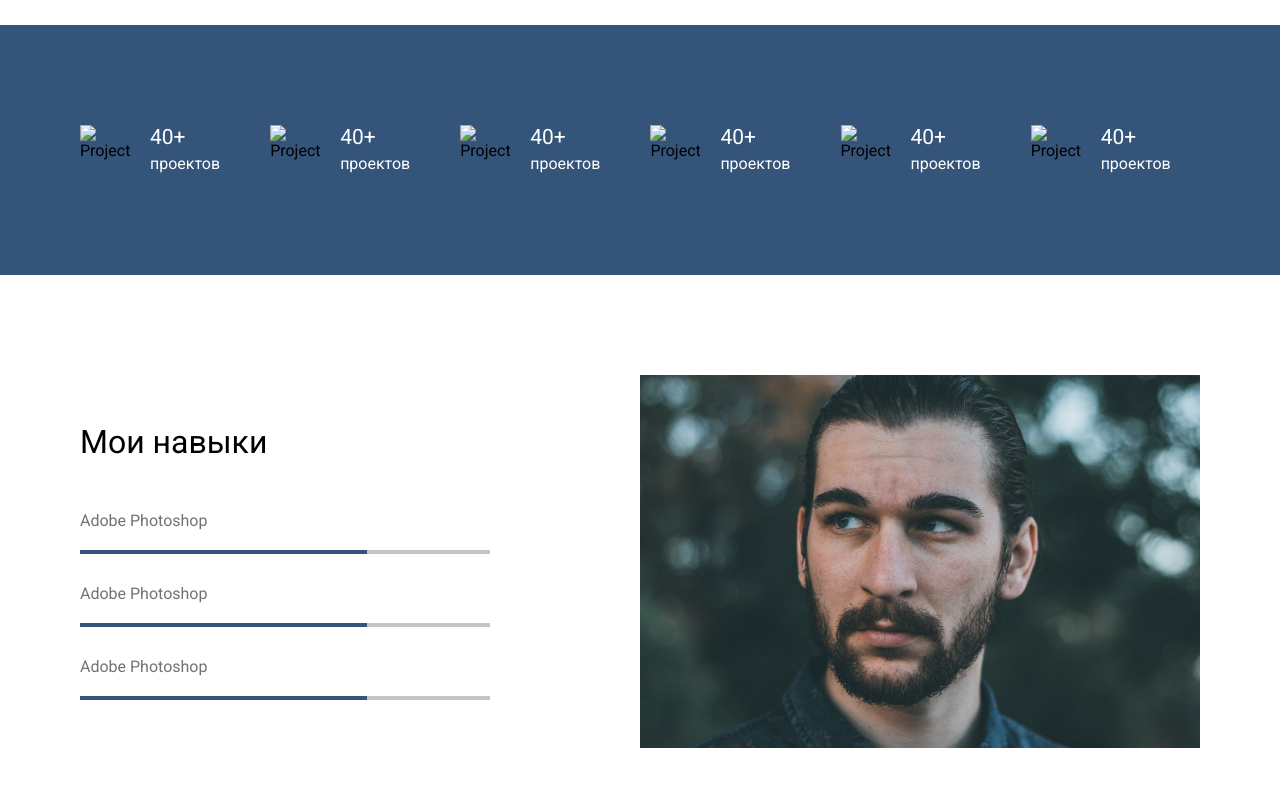
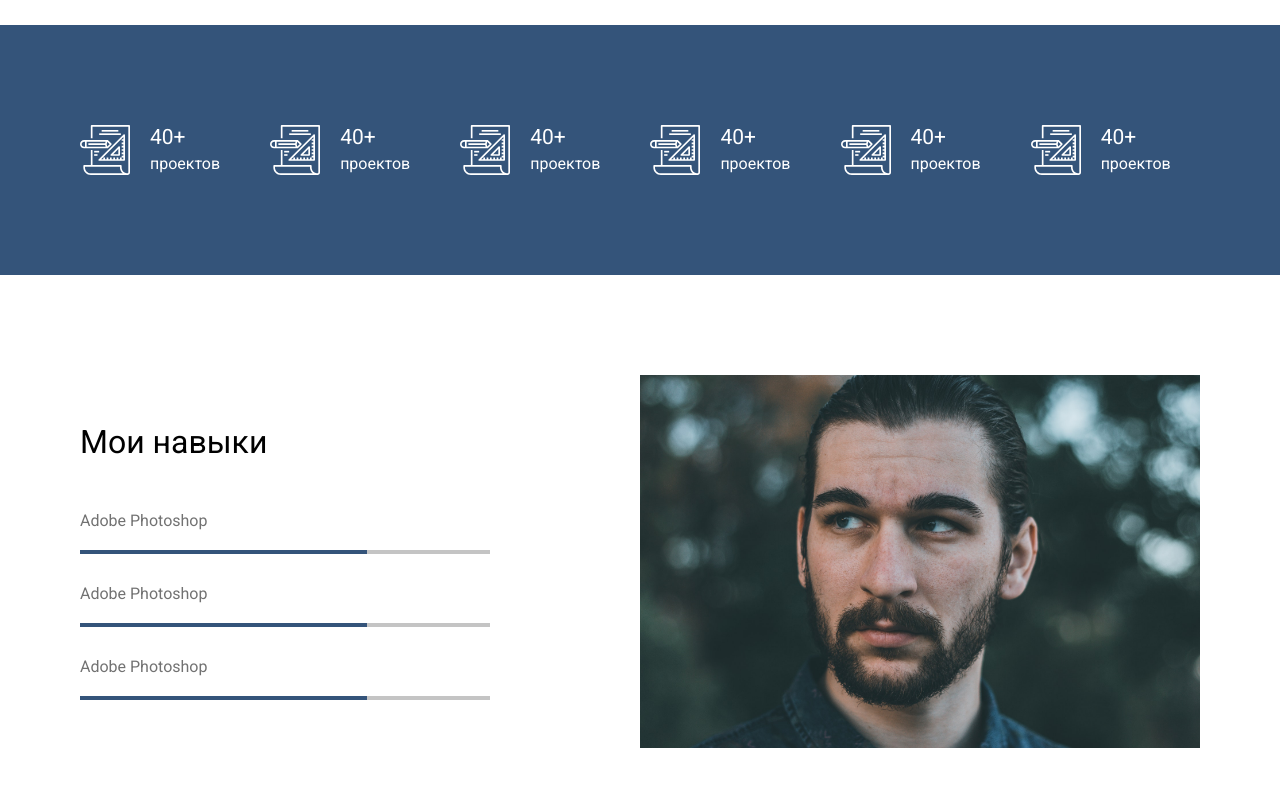
Before and after one commit to xTarazTwilightForever/university_Project_Template_Porfolio, a plain HTML site: page index.html in a window 1280 px wide. Shown: the part 1080-1880 px from the top of the page. Drawn offline with Linux system fonts and the light colour scheme; files whose address does not match are found by name.

Commit message:
Update index.html

```diff
--- a/index.html
+++ b/index.html
@@ -49,27 +49,27 @@
       <div class="container">
         <ul>
           <li>
-            <img src="image/numbers.svg" alt="Projects" width="50" height="50">
+            <img src="icons/numbers.svg" alt="Projects" width="50" height="50">
             <span><span class="number">40+</span> проектов</span>
           </li>
           <li>
-            <img src="image/numbers.svg" alt="Projects" width="50" height="50">
+            <img src="icons/numbers.svg" alt="Projects" width="50" height="50">
             <span><span class="number">40+</span> проектов</span>
           </li>
           <li>
-            <img src="image/numbers.svg" alt="Projects" width="50" height="50">
+            <img src="icons/numbers.svg" alt="Projects" width="50" height="50">
             <span><span class="number">40+</span> проектов</span>
           </li>
           <li>
-            <img src="image/numbers.svg" alt="Projects" width="50" height="50">
+            <img src="icons/numbers.svg" alt="Projects" width="50" height="50">
             <span><span class="number">40+</span> проектов</span>
           </li>
           <li>
-            <img src="image/numbers.svg" alt="Projects" width="50" height="50">
+            <img src="icons/numbers.svg" alt="Projects" width="50" height="50">
             <span><span class="number">40+</span> проектов</span>
           </li>
           <li>
-            <img src="image/numbers.svg" alt="Projects" width="50" height="50">
+            <img src="icons/numbers.svg" alt="Projects" width="50" height="50">
             <span><span class="number">40+</span> проектов</span>
           </li>
         </ul>
@@ -225,13 +225,13 @@
       </div>
       <ul>
         <li>
-          <a href="#"><img src="icon/vk.svg" alt="Вконтакте"></a>
+          <a href="#"><img src="icons/vk.svg" alt="Вконтакте"></a>
         </li>
         <li>
-          <a href="#"><img src="icon/vk.svg" alt="Вконтакте"></a>
+          <a href="#"><img src="icons/vk.svg" alt="Вконтакте"></a>
         </li>
         <li>
-          <a href="#"><img src="icon/vk.svg" alt="Вконтакте"></a>
+          <a href="#"><img src="icons/vk.svg" alt="Вконтакте"></a>
         </li>
       </ul>
     </div>
```
